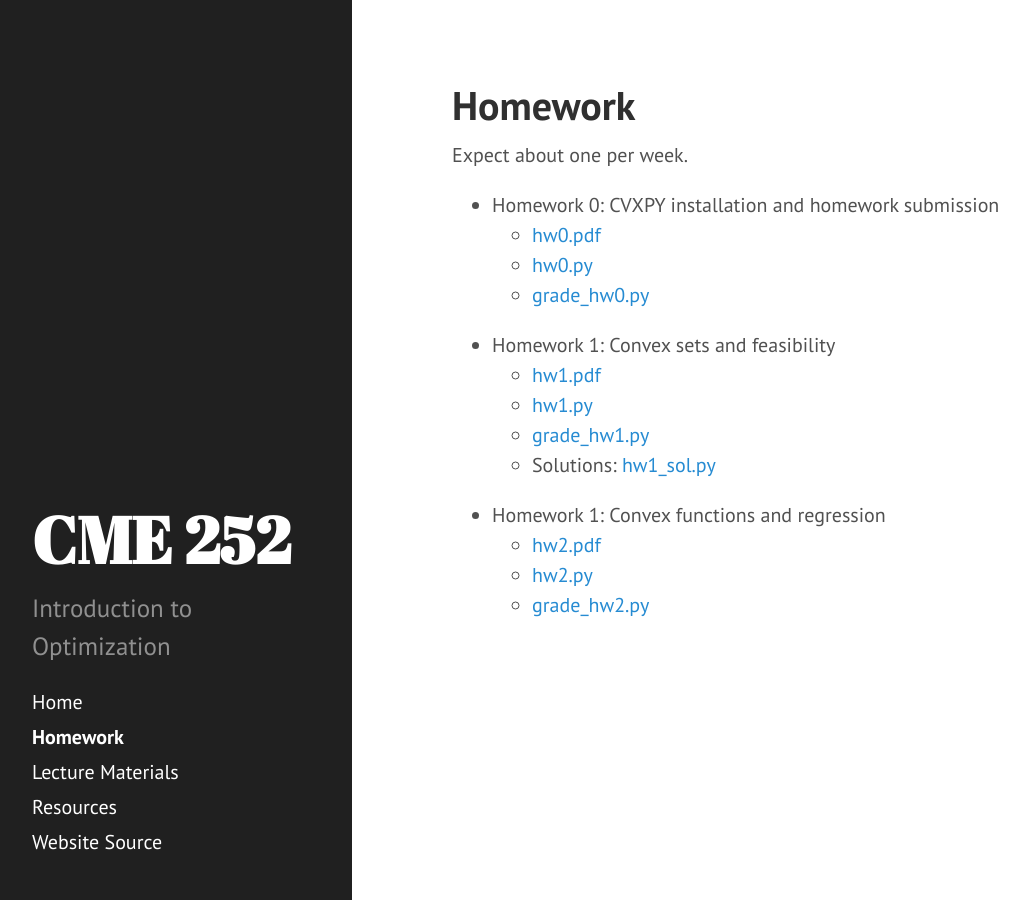
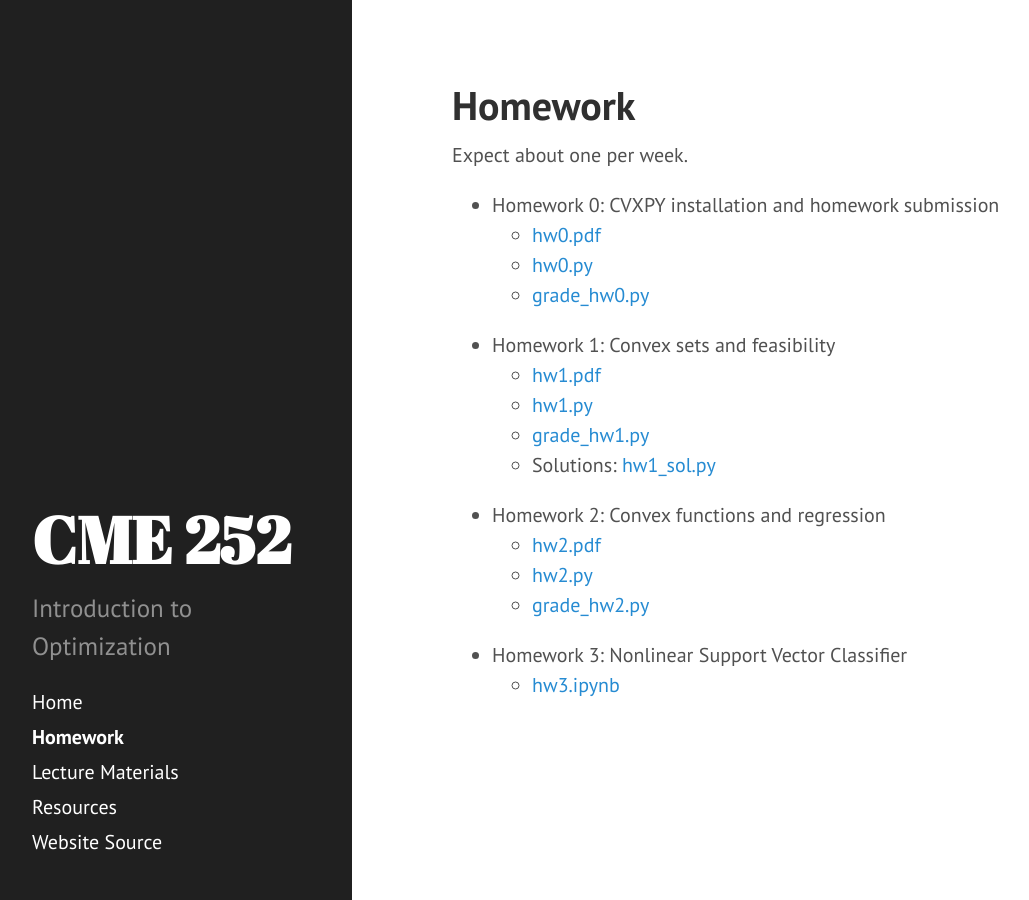
Before and after one commit to ajfriend/cme252, a Jekyll site: the page built from homework.md, in a window 1280 px wide. Shown: the whole page, without its empty margins (8-1037 px from the left). Built offline with Jekyll 4.4.1, drawn with Linux system fonts in a browser that asks for light colours; Markdown is read by kramdown in place of the engine named in the settings.

Commit message:
hw3 posted

```diff
--- a/homework.md
+++ b/homework.md
@@ -15,7 +15,10 @@ Expect about one per week.
     - [grade_hw1.py](https://raw.githubusercontent.com/icme/cme252-optimization/master/homework/hw1/grade_hw1.py)
     - Solutions: [hw1_sol.py](https://raw.githubusercontent.com/icme/cme252-optimization/master/homework/hw1/hw1_sol.py)
 
-- Homework 1: Convex functions and regression
+- Homework 2: Convex functions and regression
     - [hw2.pdf](https://github.com/icme/cme252-optimization/raw/master/homework/hw2/hw2.pdf)
     - [hw2.py](https://raw.githubusercontent.com/icme/cme252-optimization/master/homework/hw2/hw2.py)
     - [grade_hw2.py](https://raw.githubusercontent.com/icme/cme252-optimization/master/homework/hw2/grade_hw2.py)
+
+- Homework 3: Nonlinear Support Vector Classifier
+    - [hw3.ipynb](http://nbviewer.ipython.org/github/icme/cme252-optimization/blob/master/homework/hw3/hw3.ipynb)
```
